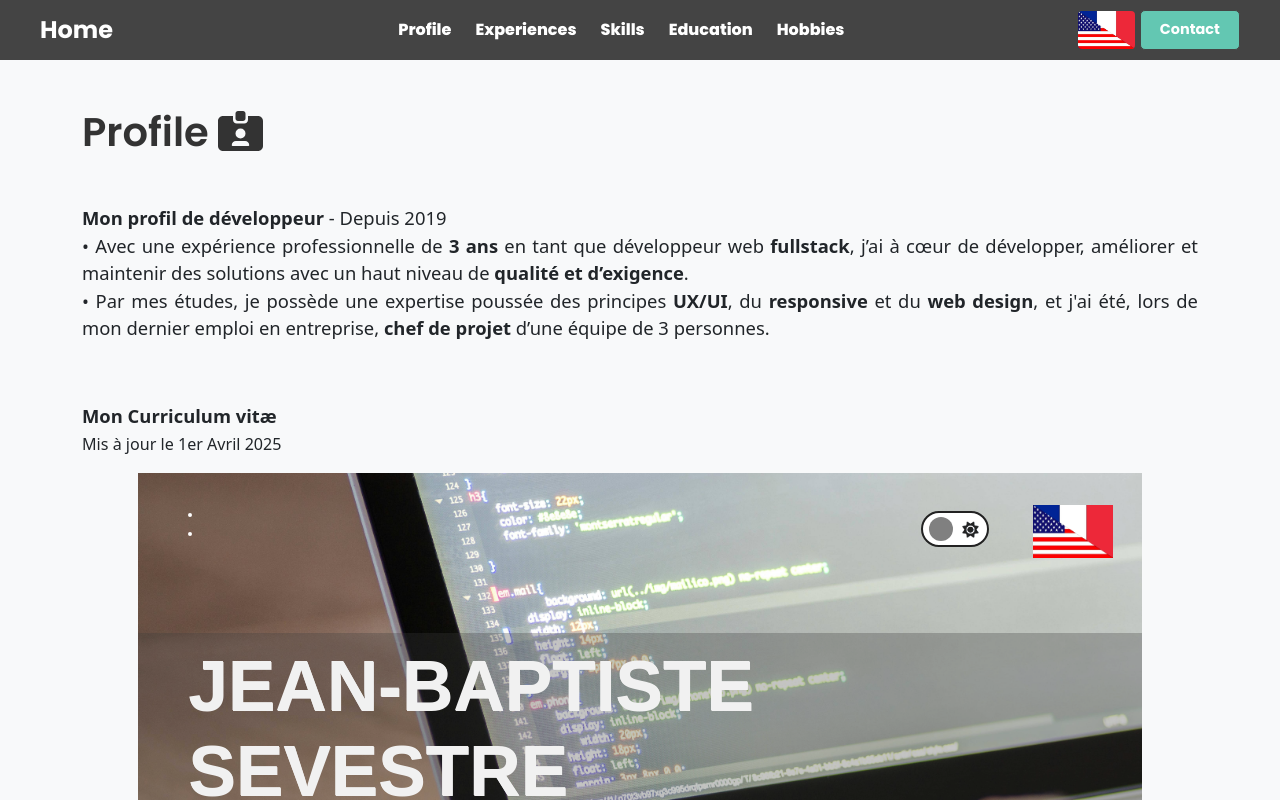
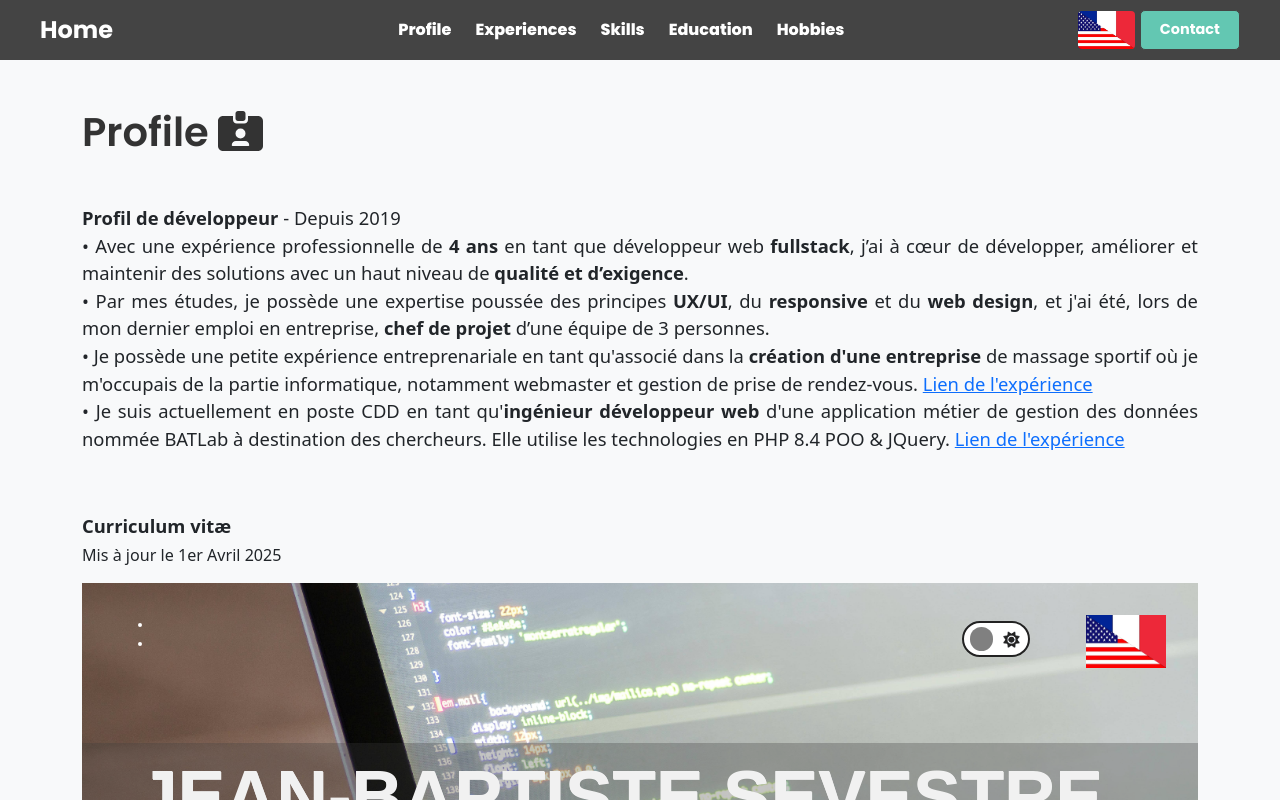
Before and after one commit to jesevestre/CV_Web_VueJS3, a Vue app: page /pages/Profil in a window 1280 px wide. Shown: the top 800 px of the page. Built offline with nearby package versions, Linux system fonts and the light colour scheme; no server answers; a web font is replaced by a local one.

Commit message:
UPDATED profil texts about 'Profil de développeur'

```diff
--- a/src/components/pages/ProfilCVContent.vue
+++ b/src/components/pages/ProfilCVContent.vue
@@ -2,14 +2,14 @@
     <div>
 
         <div class="row pb-5">
-            <p><b>Mon Curriculum vitæ</b><br />
+            <p><b>Curriculum vitæ</b><br />
                 <span class="small"> Mis à jour le 1er Avril 2025</span>
             </p>
 
             <div class="text-center col-12">
                 <iframe
                     src="/fichiers/CV_Jean_Baptiste_SEVESTRE.pdf"
-                    width="90%"
+                    width="100%"
                     height="800"
                     style="border: none;"
                 ></iframe>
--- a/src/components/pages/ProfilContent.vue
+++ b/src/components/pages/ProfilContent.vue
@@ -2,15 +2,15 @@
     <div>
 
         <div class="row pb-3">
-            <span><b>Mon profil de développeur</b> - Depuis 2019</span>
+            <span><b>Profil de développeur</b> - Depuis 2019</span>
             <ul>
-                <li>• Avec une expérience professionnelle de <b>3 ans</b> en tant que développeur web <b>fullstack</b>,
-                    j’ai à cœur de développer, améliorer et maintenir des solutions avec un haut niveau de <b>qualité et
-                        d’exigence</b>.</li>
+                <li>• Avec une expérience professionnelle de <b>4 ans</b> en tant que développeur web <b>fullstack</b>, j’ai à cœur de développer, améliorer et maintenir des solutions avec un haut niveau de <b>qualité et d’exigence</b>.</li>
 
-                <li>• Par mes études, je possède une expertise poussée des principes <b>UX/UI</b>, du <b>responsive</b>
-                    et du <b>web design</b>, et j'ai été, lors de mon dernier emploi en entreprise, <b>chef de projet</b> d’une équipe
-                    de 3 personnes. </li>
+                <li>• Par mes études, je possède une expertise poussée des principes <b>UX/UI</b>, du <b>responsive</b> et du <b>web design</b>, et j'ai été, lors de mon dernier emploi en entreprise, <b>chef de projet</b> d’une équipe de 3 personnes.</li>
+
+                <li>• Je possède une petite expérience entreprenariale en tant qu'associé dans la <b>création d'une entreprise</b> de massage sportif où je m'occupais de la partie informatique, notamment webmaster et gestion de prise de rendez-vous. <a href="https://jbsevestre.fr/pages/Experiences" aria-label="Lien internet vers l'experience">Lien de l'expérience</a></li>
+
+                <li>• Je suis actuellement en poste CDD en tant qu'<b>ingénieur développeur web</b> d'une application métier de gestion des données nommée BATLab à destination des chercheurs. Elle utilise les technologies en PHP 8.4 POO & JQuery. <a href="https://jbsevestre.fr/pages/Experiences" aria-label="Lien internet vers l'experience">Lien de l'expérience</a></li>
                 <br />
             </ul>
         </div>
@@ -24,4 +24,9 @@ export default {
 };
 </script>
 
-<style scoped></style>
+<style scoped>
+.footer_span1 {
+    color: #4444ff;
+    text-decoration: underline;
+}
+</style>
```
